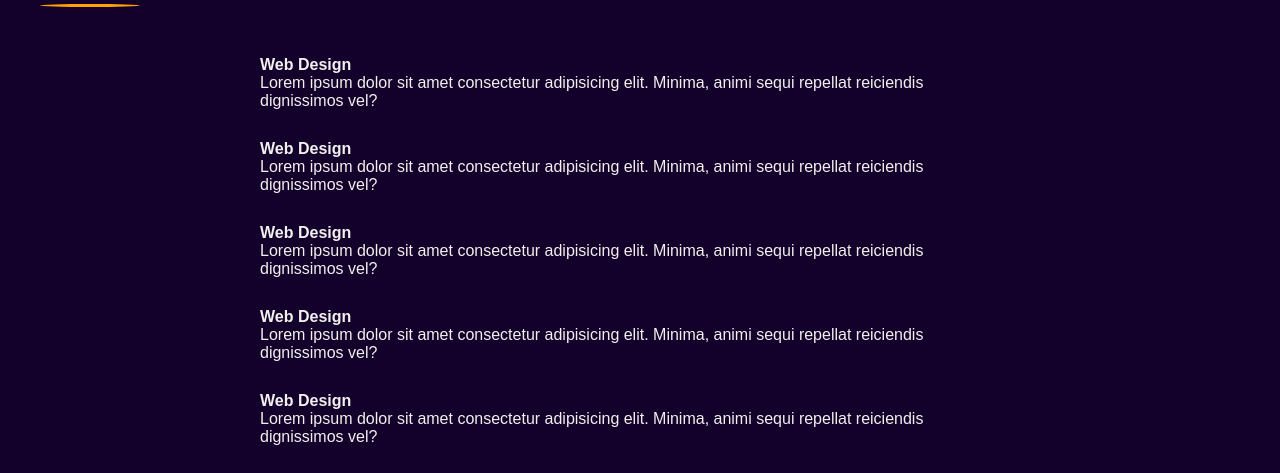
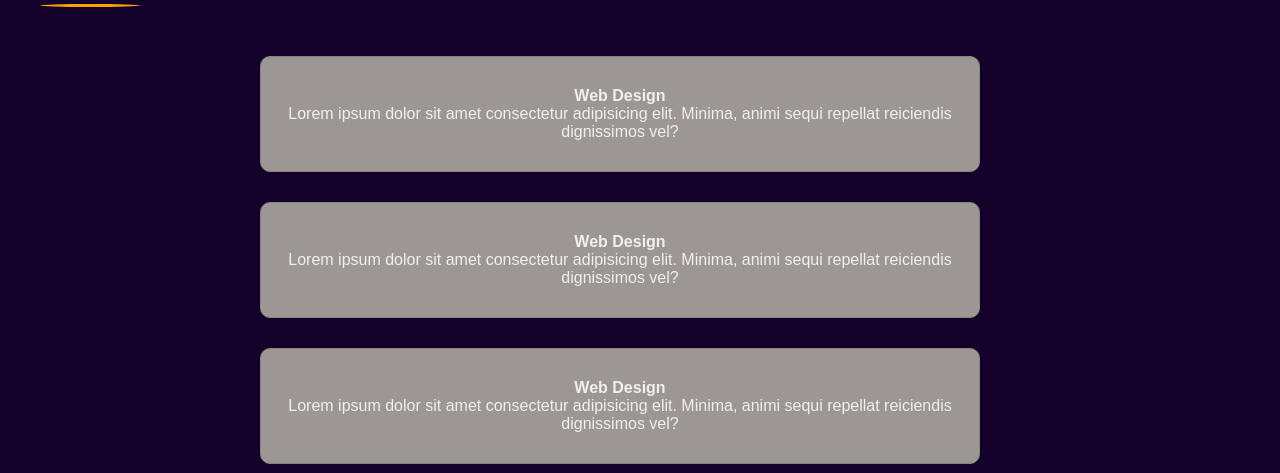
Before and after one commit to KoheliAkter/Portfolio, a plain HTML site: page Services.html in a window 1280 px wide. Shown: the part 249-722 px from the top of the page. Drawn offline with Linux system fonts and the light colour scheme.

Commit message:
not done

```diff
--- a/style.css
+++ b/style.css
@@ -474,3 +474,16 @@ body{
     flex: 0 0 60%;
     max-width: 60%;
 }
+
+.service .service-item .service-item-inner{
+    background-color: #9a9794;
+    border: 1px solid #8f8473;
+    border-radius: 10px;
+    padding: 30px 15px;
+    text-align: center;
+    transition: all 0.35 ease;
+}
+
+.service .service-item .service-item-inner:hover{
+    box-shadow: 0 0 20px rgb(142, 125, 125);
+}
```
